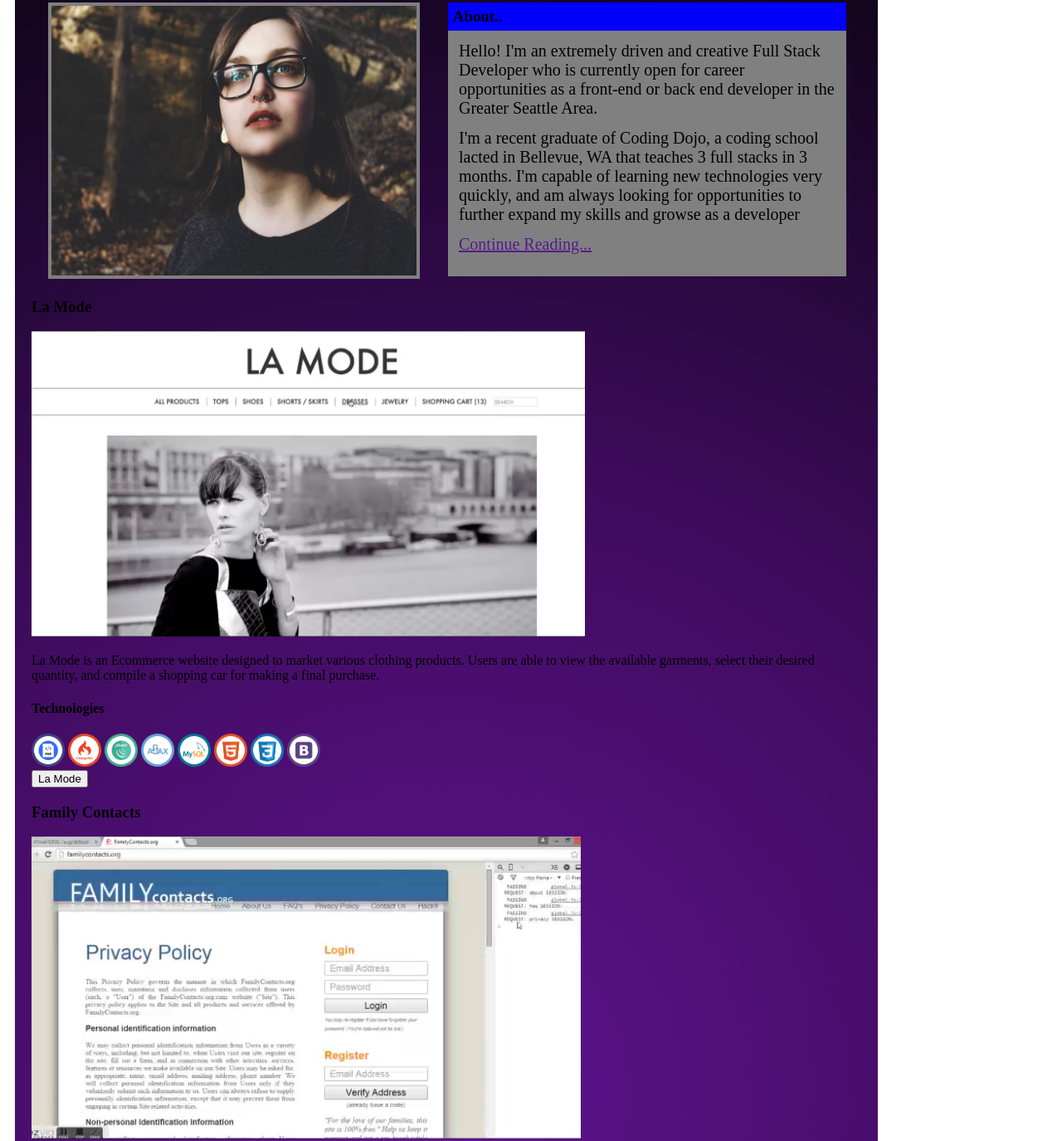
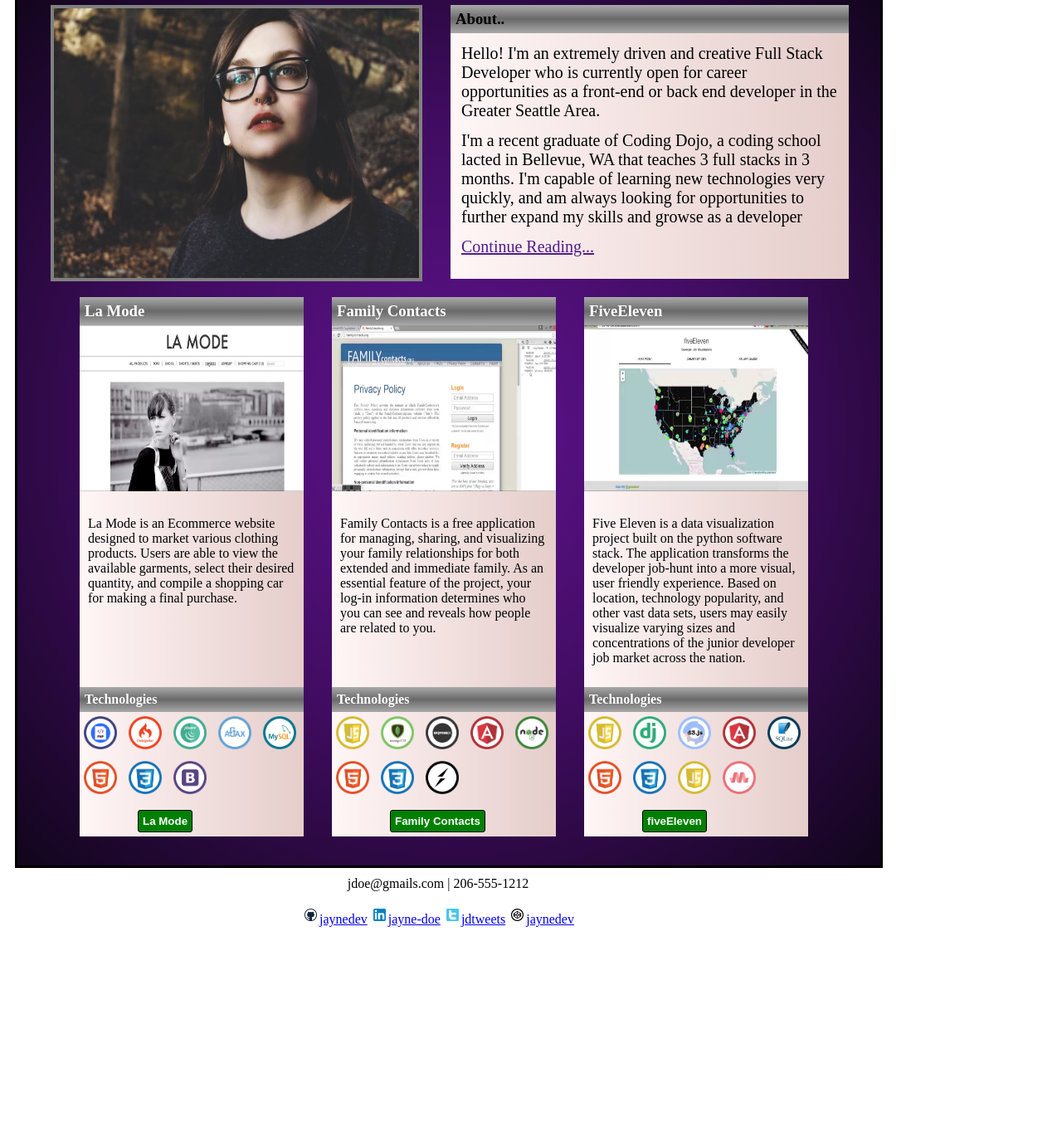
Before and after one commit to infogirl/CodingDojo_CSS_MockPortfolioAss, a plain HTML site: page index.html in a window 1280 px wide. Shown: the part 107-1482 px from the top of the page at 83% size. After the commit the page ends 1244 px from the top, so only its background shows below. Drawn offline with Linux system fonts and the light colour scheme.

Commit message:
Updated CSS file

```diff
--- a/index.html
+++ b/index.html
@@ -21,27 +21,28 @@
           <img src="images/photo_of_me.jpg" id="main_image" alt="picture of the developer">
           <div id="about_section">
           <!--for h3 in css, use trick where can style a specific element in a div!-->
-            <h3>About..</h3>
-            <p>Hello!  I'm an extremely driven and creative Full Stack Developer who is currently open for career opportunities as a front-end or back end developer in the Greater Seattle Area.</p>
-            <p>I'm a recent graduate of Coding Dojo, a coding school lacted in Bellevue, WA that teaches 3 full stacks in 3 months.  I'm capable of learning new technologies very quickly,
-            and am always looking for opportunities to further expand my skills and growse as a developer</p>
-            <p><a href="">Continue Reading...</a></p>
+            <h3 class="grey_gradient">About..</h3>
+              <p>Hello!  I'm an extremely driven and creative Full Stack Developer who is currently open for career opportunities as a front-end or back end developer in the Greater Seattle Area.</p>
+              <p>I'm a recent graduate of Coding Dojo, a coding school lacted in Bellevue, WA that teaches 3 full stacks in 3 months.  I'm capable of learning new technologies very quickly,
+              and am always looking for opportunities to further expand my skills and growse as a developer</p>
+              <p><a href="">Continue Reading...</a></p>
           </div>
         </div>
 
         <div id="portfolio">
           <div class="sample_work">
-            <h3>La Mode</h3>
+            <h3 class="grey_gradient">La Mode</h3>
             <img src="images/lamode.png" alt="screenshoot of La Mode Website" class="sample_preview">
             <p>La Mode is an Ecommerce website designed to market various clothing products.  Users are able to view the available garments, select their desired quantity,
             and compile a shopping car for making a final purchase.</p>
-            <h4>Technologies</h4>
+            <h4 class="grey_gradient">Technologies</h4>
             <div class="badges">
               <img src="images/php.png" alt="PHP badge">
               <img src="images/codeigniter.png" alt="Code Igniter badge">
               <img src="images/jQuery.png" alt="jQuery badge">
               <img src="images/ajax.png" alt="ajax badge">
               <img src="images/mysql.png" alt="mysql badge">
+              <br>
               <img src="images/HTML.png" alt="HTML badge">
               <img src="images/CSS.png" alt="CSS badge">
               <img src="images/bootstrap.png" alt="Bootstrap badge">
@@ -50,17 +51,18 @@
           </div>
 
           <div class="sample_work">
-            <h3>Family Contacts</h3>
+            <h3 class="grey_gradient">Family Contacts</h3>
             <img src="images/familycontacts.png" alt="screenshot of Family Contacts application" class="sample_preview">
             <p>Family Contacts is a free application for managing, sharing, and visualizing your family relationships for both extended and immediate family.
             As an essential feature of the project, your log-in information determines who you can see and reveals how people are related to you.</p>
-            <h4>Technologies</h4>
+            <h4 class="grey_gradient">Technologies</h4>
             <div class="badges">
               <img src="images/JavaScript.png" alt="JavaScript badge">
               <img src="images/mongodb.png" alt="Mongodb badge">
               <img src="images/expressjs.png" alt="Express badge">
               <img src="images/angular.png" alt="Angular badge">
               <img src="images/nodejs.png" alt="Node JS badge">
+              <br>
               <img src="images/HTML.png" alt="HTML badge">
               <img src="images/CSS.png" alt="CSS badge">
               <img src="images/socket.png" alt="Socket badge">
@@ -69,18 +71,19 @@
           </div>
 
           <div class="sample_work">
-            <h3>FiveEleven</h3>
+            <h3 class="grey_gradient">FiveEleven</h3>
             <img src="images/fiveEleven.png" alt="screenshot of fiveEleven project" class="sample_preview">
             <p>Five Eleven is a data visualization project built on the python software stack.  The application transforms the developer job-hunt into a more visual, user friendly
             experience.  Based on location, technology popularity, and other vast data sets, users may easily visualize varying sizes and concentrations of the junior developer job market
             across the nation.</p>
-            <h4>Technologies</h4>
+            <h4 class="grey_gradient">Technologies</h4>
             <div class="badges">
                 <img src="images/JavaScript.png" alt="JavaScript badge">
                 <img src="images/django.png" alt="Django badge">
                 <img src="images/d3.png" alt="d3 badge">
                 <img src="images/angular.png" alt="angular badge">
                 <img src="images/sqlite.png" alt="SQL lite badge">
+                <br>
                 <img src="images/HTML.png" alt="HTML badge">
                 <img src="images/CSS.png" alt="CSS badge">
                 <img src="images/JavaScript.png" alt="JavaScript badge">
@@ -90,15 +93,15 @@
           </div>
         </div>
 
-
+        </div>
         <div id="footer">
           jdoe@gmails.com | 206-555-1212
-          <br>
+          <br><br>
           <img src="images/github.png" alt="github logo"><a href="#">jaynedev</a>
           <img src="images/linkedin.png" alt="LinkedIn logo"><a href="#">jayne-doe</a>
           <img src="images/twitter.png" alt="Twitter logo"><a href="#">jdtweets</a>
           <img src="images/codepen.png" alt="logo"><a href="#">jaynedev</a>
-        </div>
+
       </div>
     </div>
   </body>
--- a/style.css
+++ b/style.css
@@ -24,6 +24,7 @@
   background: -webkit-radial-gradient(circle, #601390, #400c60, #11051b); /*Safari */
   background: -o-radial-gradient(circle, #601390, #400c60, #11051b); /*Opera*/
   background: -moz-radial-gradient(circle, #601390, #400c60, #11051b); /*Firefox*/
+  border: solid;
 }
 
 #main_image{
@@ -35,8 +36,6 @@
   margin-left: 20px;
 }
 
-
-
 #about_section{
   width: 480px;
   height: 330px;
@@ -44,10 +43,19 @@
   display: inline-block;
   vertical-align: top;
   margin-left: 30px;
+  background: pink; /* For browsers that do not support gradients */
+  background: -webkit-linear-gradient(left,#fff6f6, #E5CDCA); /*Safari 5.1-6*/
+  background: -o-linear-gradient(right, #fff6f6, #E5CDCA); /*Opera 11.1-12*/
+  background: -moz-linear-gradient(right, #fff6f6, #E5CDCA); /*Fx 3.6-15*/
+  background: linear-gradient(to right, #fff6f6, #E5CDCA); /*Standard*/
 }
 
-#about_section h3{
-  background-color: blue;
+.grey_gradient{
+  background: #696969; /*For browsers that do not support gradients */
+  background: -webkit-linear-gradient(#A9A9A9, #696969, #A9A9A9); /* For Safari 5.1 to 6.0 */
+  background: -o-linear-gradient(#A9A9A9, #696969, #A9A9A9); /* For Opera 11.1 to 12.0 */
+  background: -moz-linear-gradient(#A9A9A9, #696969, #A9A9A9); /* For Firefox 3.6 to 15 */
+  background: linear-gradient(#A9A9A9, #696969, #A9A9A9); /* Standard syntax */
   margin: 0px;
   padding: 6px;
 }
@@ -56,7 +64,66 @@
   margin: 13px;
   font-size: 20px;
 }
+
+#portfolio{
+  display: inline-block;
+  margin-left: 40px;
+}
+
+.sample_work h3{
+  color: white;
+}
+
+.sample_work h4{
+  color: white;
+}
+
+.sample_work button{
+  background-color: green;
+	color:white;
+	border:solid 1px black;
+	border-radius: 3px;
+	padding:5px;
+	margin: 10px 0px 5px 70px;
+	font-weight: 900;
+}
+
+.sample_work{
+  display: inline-block;
+  width: 270px;
+  vertical-align: top;
+  margin: 15px;
+  background: pink; /* For browsers that do not support gradients */
+  background: -webkit-linear-gradient(left,#fff6f6, #E5CDCA); /*Safari 5.1-6*/
+  background: -o-linear-gradient(right, #fff6f6, #E5CDCA); /*Opera 11.1-12*/
+  background: -moz-linear-gradient(right, #fff6f6, #E5CDCA); /*Fx 3.6-15*/
+  background: linear-gradient(to right, #fff6f6, #E5CDCA); /*Standard*/
+}
+
+.sample_work p{
+  padding: 10px;
+  height: 180px
+}
+
+.sample_work img{
+  width: 270px;
+  height: 200px;
+}
+
 .badges img{
   height: 40px;
   width: 40px;
+  margin: 5px;
 }
+#footer img{
+  height: 15px;
+  width: 15px;
+  margin: 3px;
+}
+
+#footer{
+  text-align: center;
+  background-color: white;
+  width: 100%;
+  padding: 10px;
+}
```
